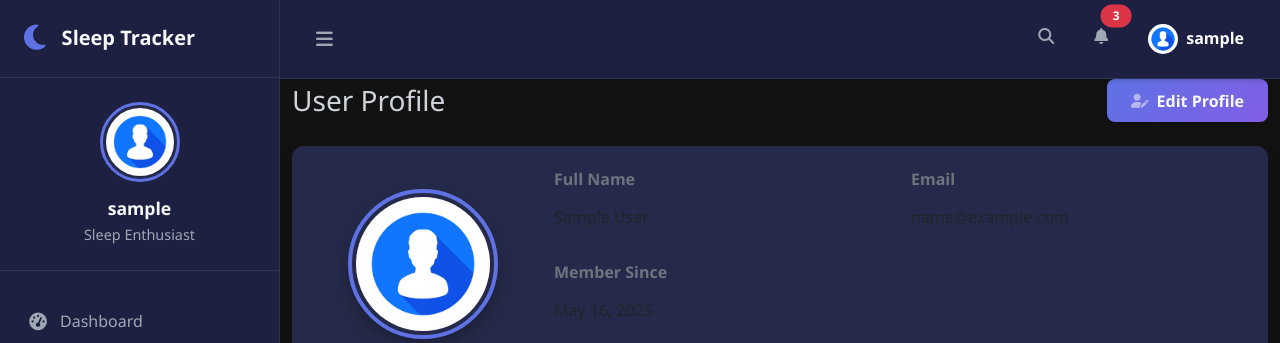
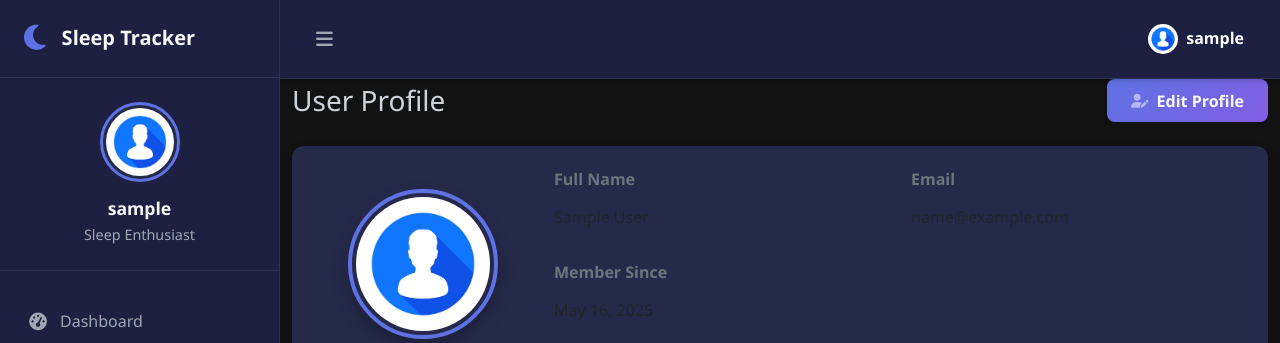
Before and after one commit to klxs409400/CITS5505-GROUP, a Flask app: page /profile in a window 1280 px wide. Shown: the top 343 px of the page. Run offline with Flask 3, Linux system fonts and the light colour scheme; the visitor is signed in with stand-in values (Sample User, id 1); data that the repository does not hold is empty.

Commit message:
Remove search and notification icons from profile page navbar

```diff
--- a/templates/Homepage/profile.html
+++ b/templates/Homepage/profile.html
@@ -109,53 +109,8 @@
             </button>
 
             <ul class="navbar-nav flex-row ms-auto">
-              <li class="nav-item me-3">
-                <a class="nav-link" href="#">
-                  <i class="fas fa-search"></i>
-                </a>
-              </li>
-              <li class="nav-item dropdown me-3">
-                <a
-                  class="nav-link"
-                  href="#"
-                  id="navbarDropdown"
-                  role="button"
-                  data-bs-toggle="dropdown"
-                  aria-expanded="false"
-                >
-                  <i class="fas fa-bell"></i>
-                  <span
-                    class="position-absolute top-0 start-100 translate-middle badge rounded-pill bg-danger"
-                  >
-                    3
-                  </span>
-                </a>
-                <ul
-                  class="dropdown-menu dropdown-menu-end"
-                  aria-labelledby="navbarDropdown"
-                >
-                  <li>
-                    <a class="dropdown-item" href="#"
-                      ><i class="fas fa-trophy me-2"></i> Sleep goal
-                      achieved!</a
-                    >
-                  </li>
-                  <li>
-                    <a class="dropdown-item" href="#"
-                      ><i class="fas fa-exclamation-circle me-2"></i> Record
-                      yesterday's sleep</a
-                    >
-                  </li>
-                  <li><hr class="dropdown-divider" /></li>
-                  <li>
-                    <a class="dropdown-item" href="#"
-                      ><i class="fas fa-envelope me-2"></i> Weekly report
-                      ready</a
-                    >
-                  </li>
-                </ul>
-              </li>
               <li class="nav-item dropdown">
+                </li>
                 <a
                   class="nav-link d-flex align-items-center"
                   href="#"
```
